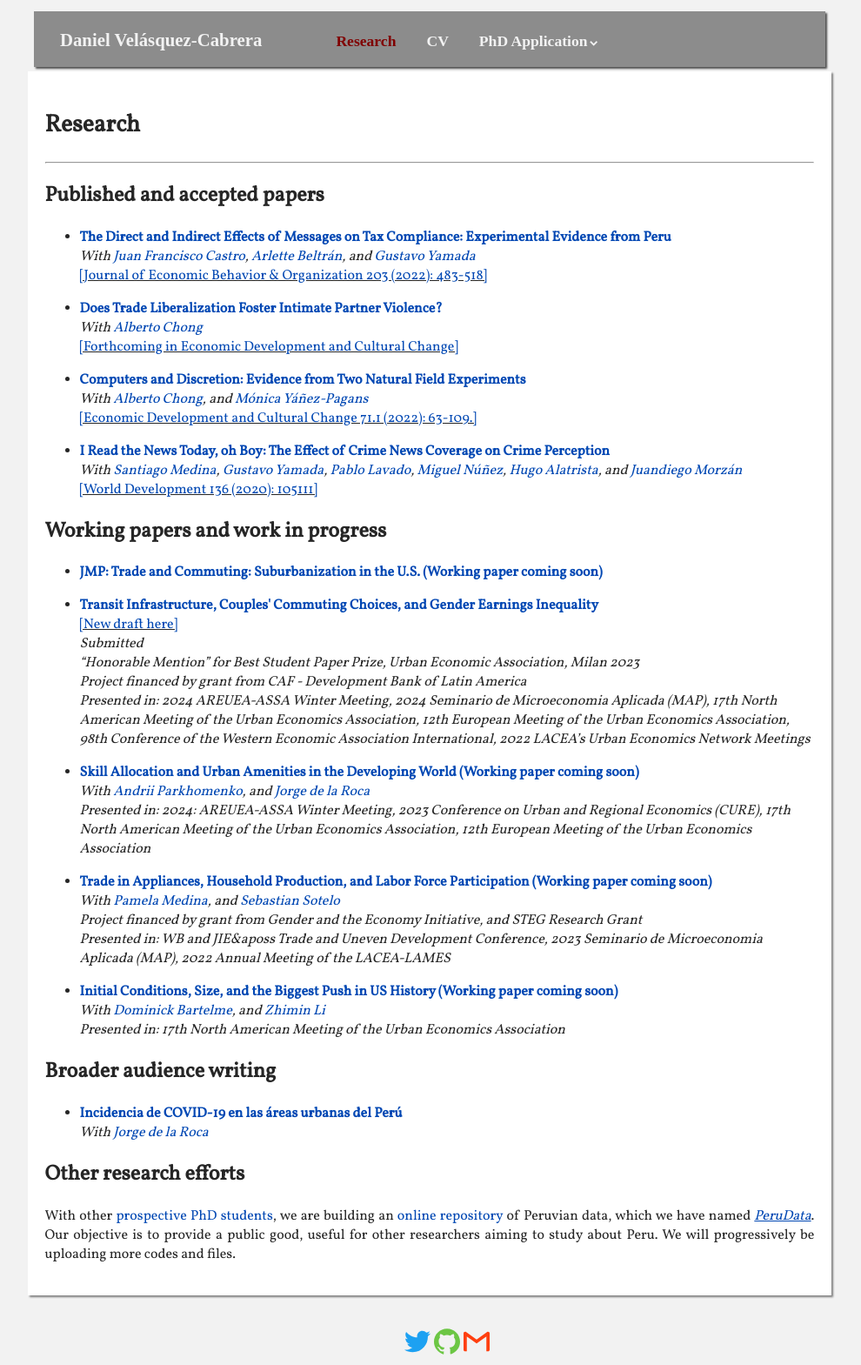
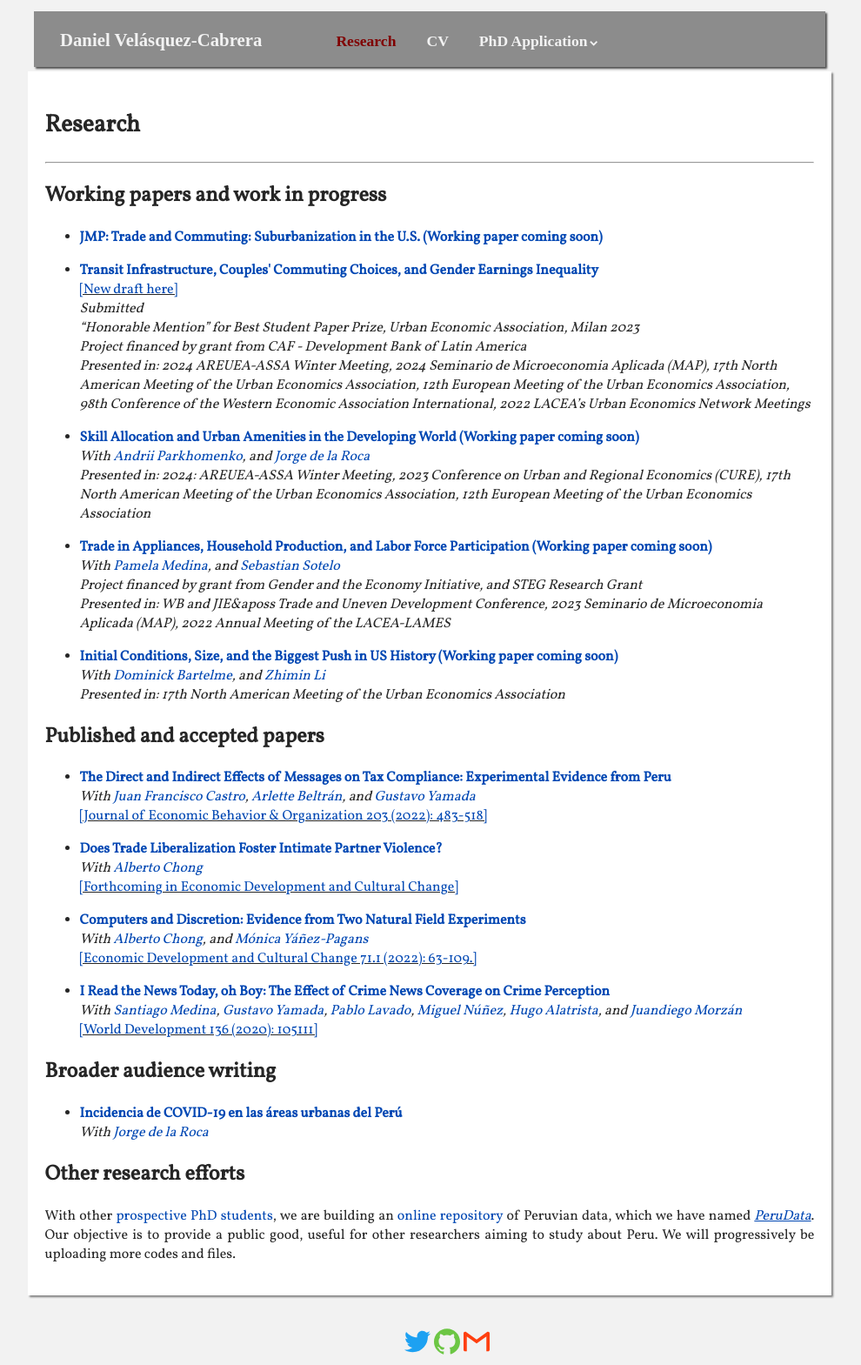
Before and after one commit to dvelasquezc/dvelasquezc.github.io, a Jekyll site: the page built from _pages/research.md, in a window 1280 px wide. Shown: the whole page at 87% size, without its empty margins (146-1136 px from the left). Built offline with Jekyll 4.4.1, drawn with Linux system fonts in a browser that asks for light colours; some web fonts are replaced.

Commit message:
update profile

```diff
--- a/_pages/research.md
+++ b/_pages/research.md
@@ -6,79 +6,6 @@ order: 2
 dropdown_folder: "no"
 #corregir linea 62-64 donde puse manualmente el link al paper de trade violence
 ---
-
-<h2> Published and accepted papers </h2>
-<div>
-	{% assign research_sorted = site.research | sort: "order_paper" %}
-	{% for paper in research_sorted %}
-	{% if paper.pubstatus == "Published" %}
-
-		<div>
-		<ul>
-			<li style= "font-weight: bold;"><a href ="{{ paper.url }}">{{ paper.title }}</a></li>
-			{% if paper.coauthors %}
-				<i>With
-				{% assign coauthors = paper.coauthors | join: ',' | strip | split: ', ' %}
-				{% assign last = coauthors | last %}
-				{% assign first = coauthors | first %}
-				{% for author in coauthors %}
-					{% assign authordata = site.data.authors[author] %}
-					{% if author == last and author == first %}
-						{% if authordata.webpage  != "no" %}
-							<a href="{{ authordata.webpage }}">{{ author }}</a>
-						{% else %}
-							{{ author }}
-						{% endif %}
-					{% elsif author == last and author != first %}
-						{% if authordata.webpage != "no" %}
-							and
-							<a href="{{ authordata.webpage }}">{{ author }}</a>
-						{% else %}
-							and
-							{{ author }}
-						{% endif %}
-					{% elsif author != last and author == first %}
-						{% if authordata.webpage  != "no" %}
-							<a href="{{ authordata.webpage }}">{{ author }}</a>,
-						{% else %}
-							{{ author | append:',' }}
-						{% endif %}
-					{%	elsif author != last and author != first %}
-						{% if authordata.webpage  != "no" %}
-							<a href="{{ authordata.webpage }}">{{ author }}</a>,
-						{% else %}
-							{{ author | append:',' }}
-						{% endif %}
-					{% endif %}
-				{% endfor %}
-				</i>
-			{% endif %}
-
-			{% if paper.link != 'no' %}
-			<div class = "pdf">
-				<u><a href="{{ paper.link }}" target="_blank"> [{{ paper.journal }}] </a></u>
-			</div>
-			{% endif %}
-
-
-			{% if  paper.funding  != 'no' %}
-			<div class ="conferences">
-				<i>Project financed by grant from {{ paper.funding }}</i>
-			</div>
-			{% endif %}
-
-			{% if  paper.presented  != 'no' %}
-			<div class ="conferences">
-				<i>Presented in: {{ paper.presented }}</i>
-			</div>
-			{% endif %}
-
-		</ul>
-		</div>
-	{% endif %}
-	{% endfor %}
-</div>
-
 
 
 
@@ -168,6 +95,82 @@ dropdown_folder: "no"
 	{% endfor %}
 </div>
 
+
+
+
+
+<h2> Published and accepted papers </h2>
+<div>
+	{% assign research_sorted = site.research | sort: "order_paper" %}
+	{% for paper in research_sorted %}
+	{% if paper.pubstatus == "Published" %}
+
+		<div>
+		<ul>
+			<li style= "font-weight: bold;"><a href ="{{ paper.url }}">{{ paper.title }}</a></li>
+			{% if paper.coauthors %}
+				<i>With
+				{% assign coauthors = paper.coauthors | join: ',' | strip | split: ', ' %}
+				{% assign last = coauthors | last %}
+				{% assign first = coauthors | first %}
+				{% for author in coauthors %}
+					{% assign authordata = site.data.authors[author] %}
+					{% if author == last and author == first %}
+						{% if authordata.webpage  != "no" %}
+							<a href="{{ authordata.webpage }}">{{ author }}</a>
+						{% else %}
+							{{ author }}
+						{% endif %}
+					{% elsif author == last and author != first %}
+						{% if authordata.webpage != "no" %}
+							and
+							<a href="{{ authordata.webpage }}">{{ author }}</a>
+						{% else %}
+							and
+							{{ author }}
+						{% endif %}
+					{% elsif author != last and author == first %}
+						{% if authordata.webpage  != "no" %}
+							<a href="{{ authordata.webpage }}">{{ author }}</a>,
+						{% else %}
+							{{ author | append:',' }}
+						{% endif %}
+					{%	elsif author != last and author != first %}
+						{% if authordata.webpage  != "no" %}
+							<a href="{{ authordata.webpage }}">{{ author }}</a>,
+						{% else %}
+							{{ author | append:',' }}
+						{% endif %}
+					{% endif %}
+				{% endfor %}
+				</i>
+			{% endif %}
+
+			{% if paper.link != 'no' %}
+			<div class = "pdf">
+				<u><a href="{{ paper.link }}" target="_blank"> [{{ paper.journal }}] </a></u>
+			</div>
+			{% endif %}
+
+
+			{% if  paper.funding  != 'no' %}
+			<div class ="conferences">
+				<i>Project financed by grant from {{ paper.funding }}</i>
+			</div>
+			{% endif %}
+
+			{% if  paper.presented  != 'no' %}
+			<div class ="conferences">
+				<i>Presented in: {{ paper.presented }}</i>
+			</div>
+			{% endif %}
+
+		</ul>
+		</div>
+	{% endif %}
+	{% endfor %}
+</div>
+
 <h2> Broader audience writing </h2>
 <ul>
 <li style="font-weight: bold;"><a href ="https://jorgedelaroca.name/r_covidperu.pdf"> Incidencia de COVID-19 en las áreas urbanas del Perú </a></li>
```
Also changed, not shown: index.md (+166 -1 lines).
